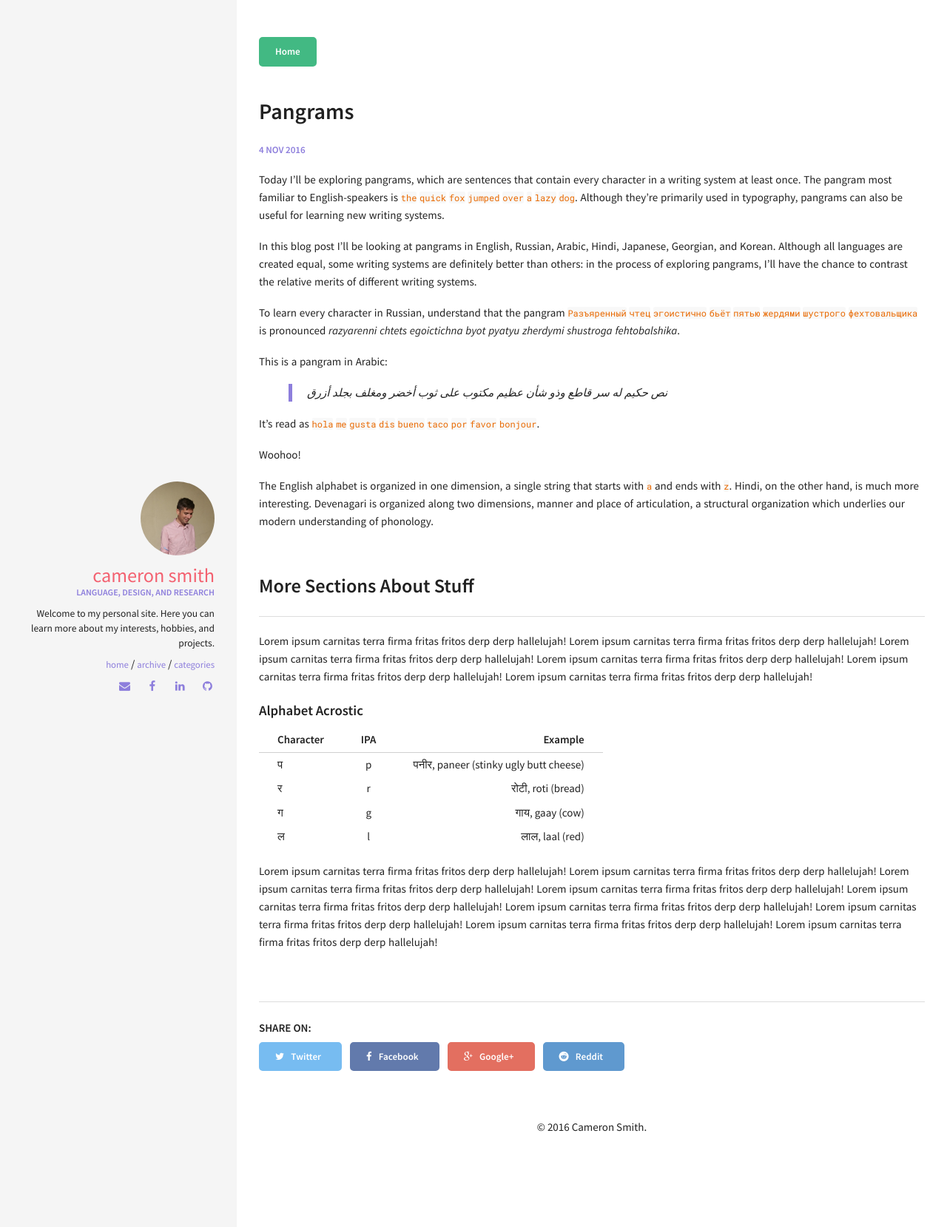
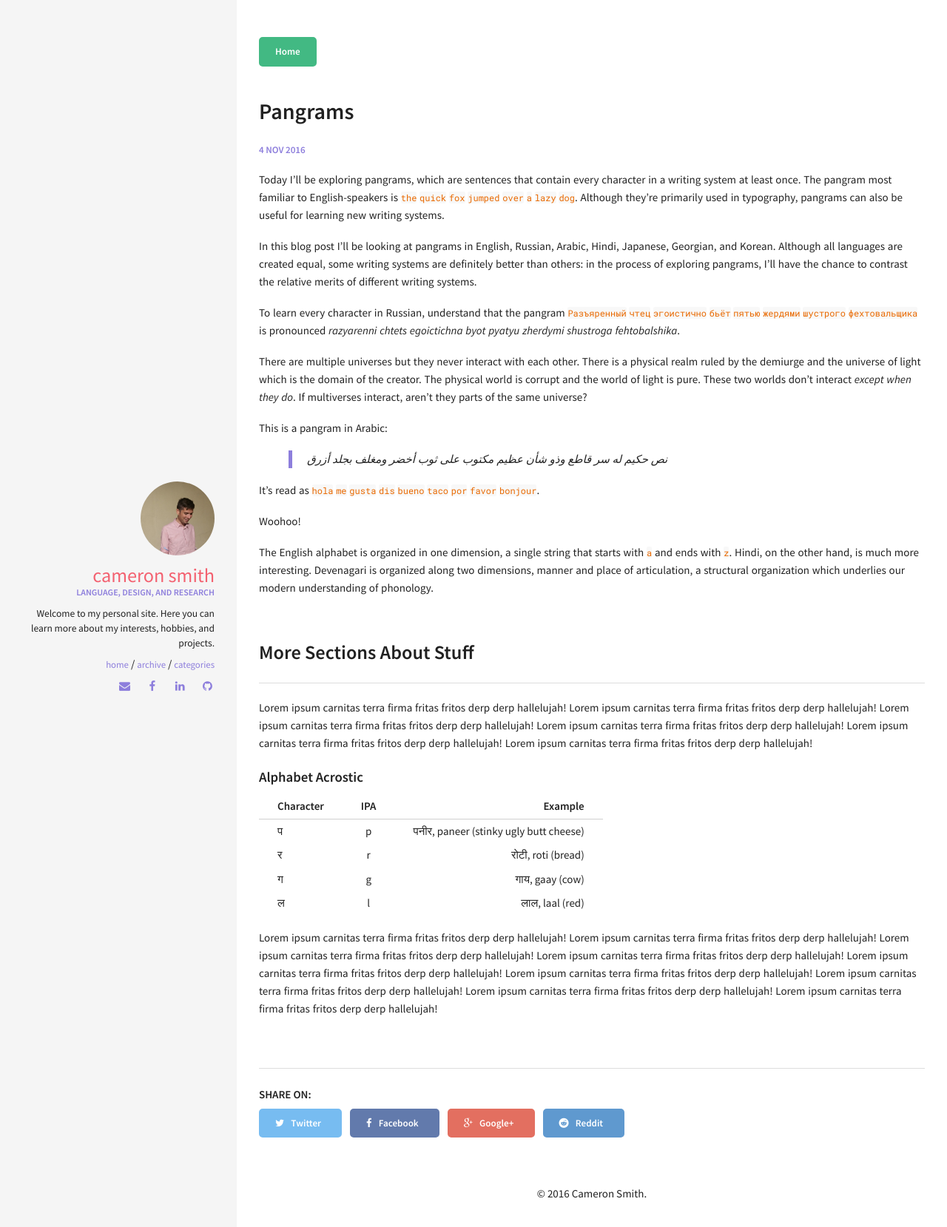
Before and after one commit to camoverride/camoverride.github.io, a Jekyll site: the page built from _posts/2016-11-04-pangrams.md, in a window 1280 px wide. Shown: the top 1659 px of the page at 74% size. Built offline with Jekyll 4.4.1, drawn with Linux system fonts in a browser that asks for light colours.

Commit message:
edited post

```diff
--- a/_posts/2016-11-04-pangrams.md
+++ b/_posts/2016-11-04-pangrams.md
@@ -10,6 +10,8 @@ Today I'll be exploring pangrams, which are sentences that contain every charact
 In this blog post I'll be looking at pangrams in English, Russian, Arabic, Hindi, Japanese, Georgian, and Korean. Although all languages are created equal, some writing systems are definitely better than others: in the process of exploring pangrams, I'll have the chance to contrast the relative merits of different writing systems.
 
 To learn every character in Russian, understand that the pangram `Разъяренный` `чтец` `эгоистично` `бьёт` `пятью` `жердями` `шустрого` `фехтовальщика` is pronounced *razyarenni chtets egoictichna byot pyatyu zherdymi shustroga fehtobalshika*.
+
+There are multiple universes but they never interact with each other. There is a physical realm ruled by the demiurge and the universe of light which is the domain of the creator. The physical world is corrupt and the world of light is pure. These two worlds don't interact *except when they do*. If multiverses interact, aren't they parts of the same universe?
 
 This is a pangram in Arabic:
 
```
